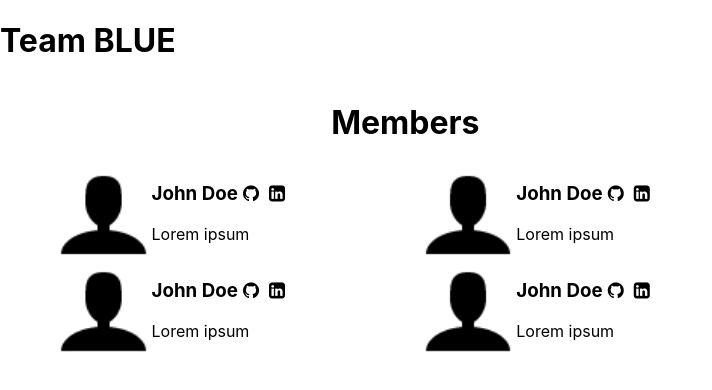
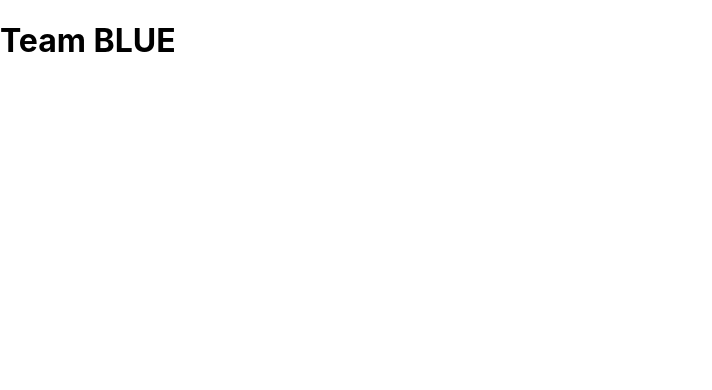
Before and after one commit to szkola-reacta/team-blue-www, a React (Create React App) app: page / in a window 1280 px wide. Shown: the top 390 px of the page, without its empty margins (0-712 px from the left). Built offline with nearby package versions, Linux system fonts and the light colour scheme.

Commit message:
Ref #13 fixed bugs

```diff
--- a/src/App.js
+++ b/src/App.js
@@ -1,38 +1,12 @@
 import React from 'react';
 
 import './App.css';
-import TeamMembers from './components/TeamMembers';
-
-const members = [{
-  firstName: 'John',
-  lastName: 'Doe',
-  info: 'Lorem ipsum',
-  links: ['https://github.com/123','https://linkedin.com/345']
-}, {
-  firstName: 'John',
-  lastName: 'Doe',
-  info: 'Lorem ipsum',
-  links: ['https://github.com/123','https://linkedin.com/345']
-},{
-  firstName: 'John',
-  lastName: 'Doe',
-  info: 'Lorem ipsum',
-  links: ['https://github.com/123','https://linkedin.com/345']
-},{
-  firstName: 'John',
-  lastName: 'Doe',
-  info: 'Lorem ipsum',
-  links: ['https://github.com/123','https://linkedin.com/345']
-}];
 
 function App() {
 
   return (
     <div className="App">
       <h1>Team BLUE</h1>
-      <div className="test">
-        <TeamMembers members={members}/>
-      </div>
     </div>
   );
 }
--- a/src/components/TeamMember/TeamMember.js
+++ b/src/components/TeamMember/TeamMember.js
@@ -7,9 +7,8 @@ import placeholder from './img/placeholder.png';
 function TeamMember({ firstName, lastName, photoUrl, info, links }) {
     const parseLinks = (linkElement) => {
         let linkType = '';
-        console.log(linkElement);
+
         if(typeof(linkElement) !== "object") {
-            console.log('its object');
             for(let type of Object.keys(socialClasses))
                 if(linkElement.includes(type))
                     linkType = type;
@@ -17,9 +16,9 @@ function TeamMember({ firstName, lastName, photoUrl, info, links }) {
                 type: linkType,
                 url: linkElement
             }
+        } else {
+            return linkElement;
         }
-        else
-            return linkElement;
     }
 
     return (
```
